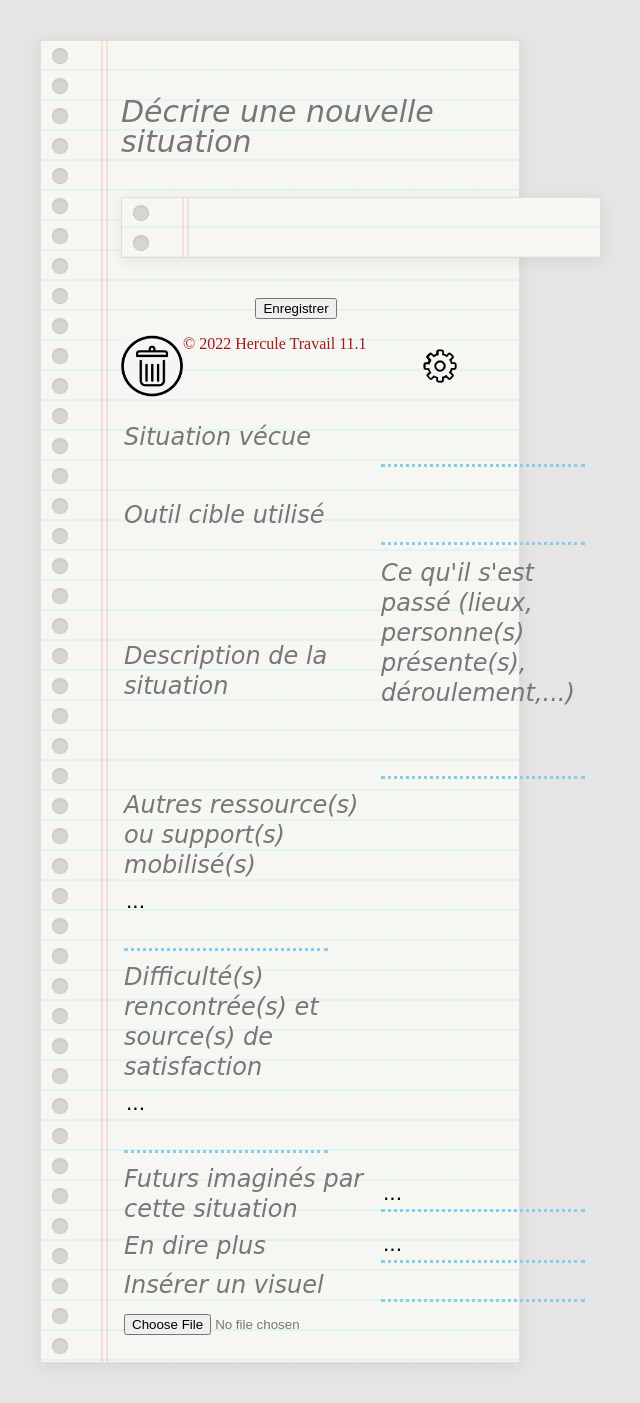
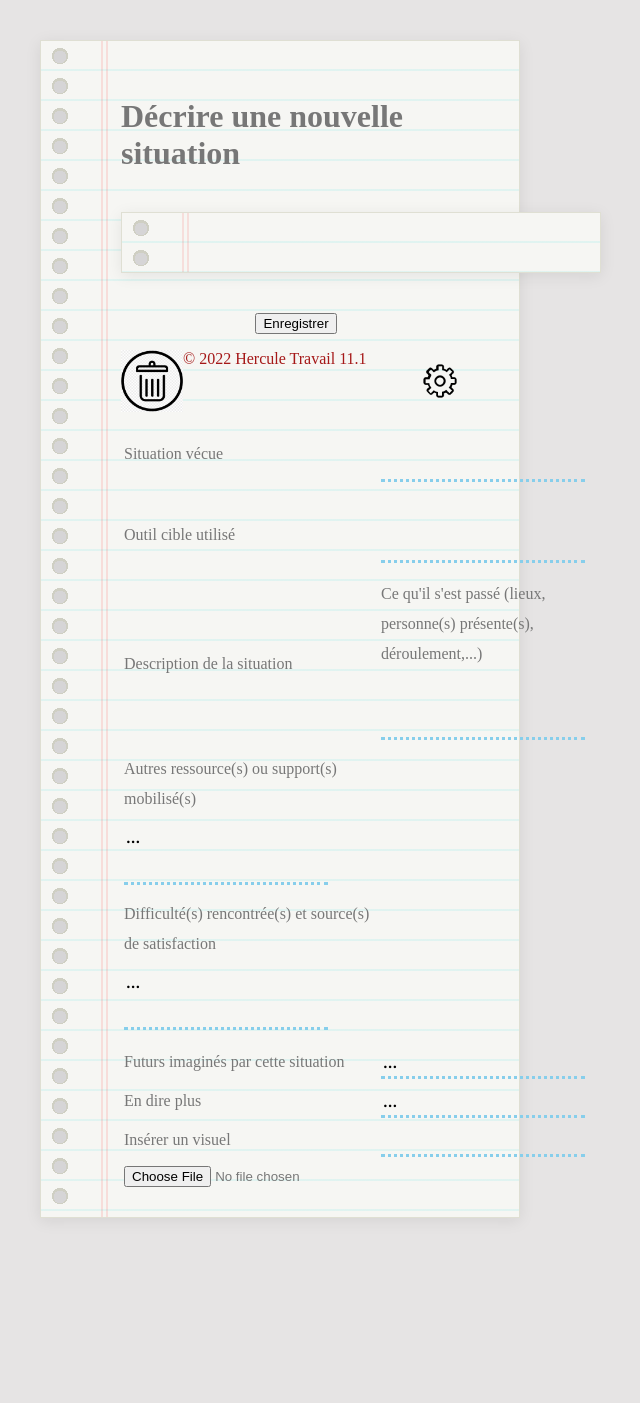
Before and after one commit to OnzeUn/onzeun.github.io, a PHP site: page /carnetV0/entree2.html in a window 1280 px wide. Shown: the part 52-1455 px from the top of the page, without its empty margins (360-1000 px from the left). After the commit the page ends 1270 px from the top, so only its background shows below. Run offline with PHP 8.4, Linux system fonts and the light colour scheme.

Commit message:
Update notebookstyle.css

```diff
--- a/CSS/notebookstyle.css
+++ b/CSS/notebookstyle.css
@@ -43,13 +43,13 @@ form a {
 }
 
 form td {
-    font: italic 24px/30px 'Loved by the King', cursive;
+    font: "trebuchet ms",sans-serif;
     line-height: 30px;
     margin-bottom: 30px;
 }
 
 form h1 {
-    font: italic 30px/30px 'Loved by the King', cursive;
+    font: "trebuchet ms",sans-serif;
 }
 
 .say {
@@ -59,6 +59,6 @@ outline: 0;
 border-bottom: dotted skyBlue;
 width: 200px;
 font: 20px/30px serif;
-font-family: 'Loved by the King', cursive;
+font-family: "trebuchet ms",sans-serif;
 resize: none;
 }
```
